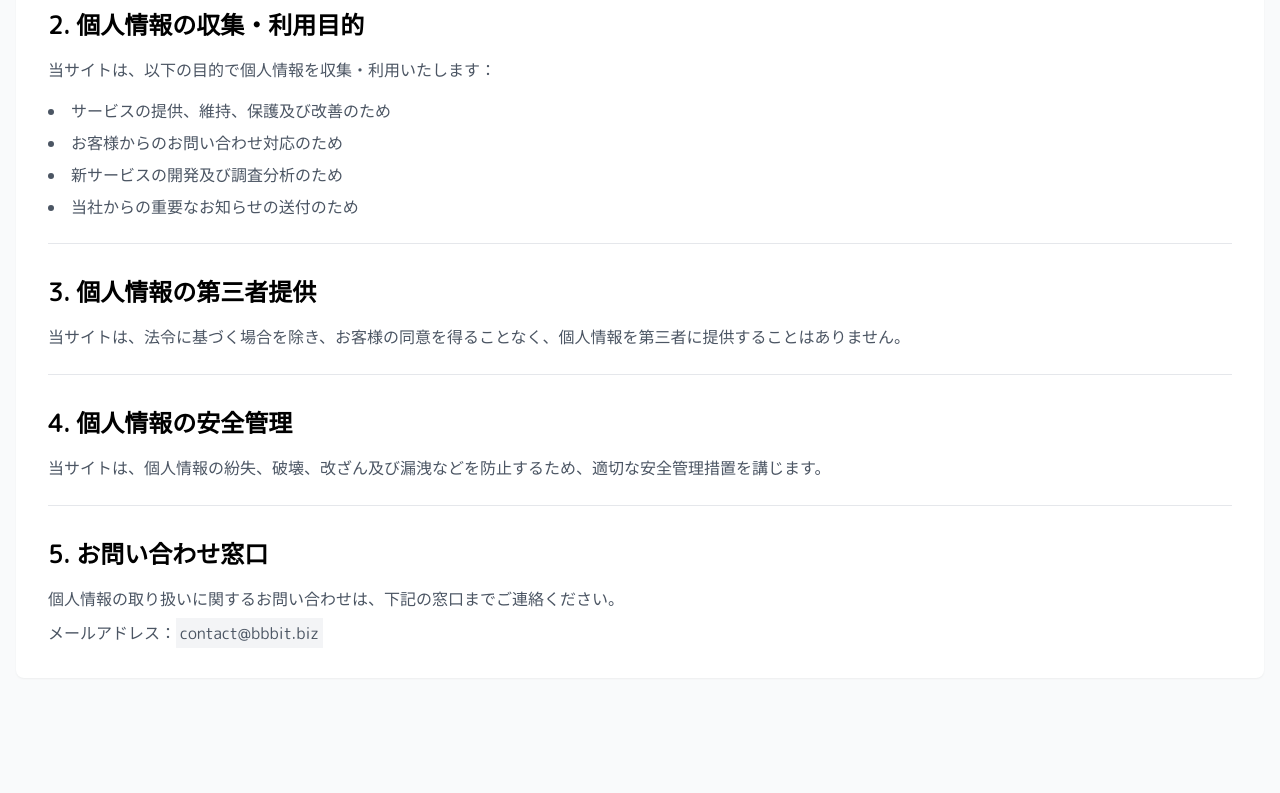
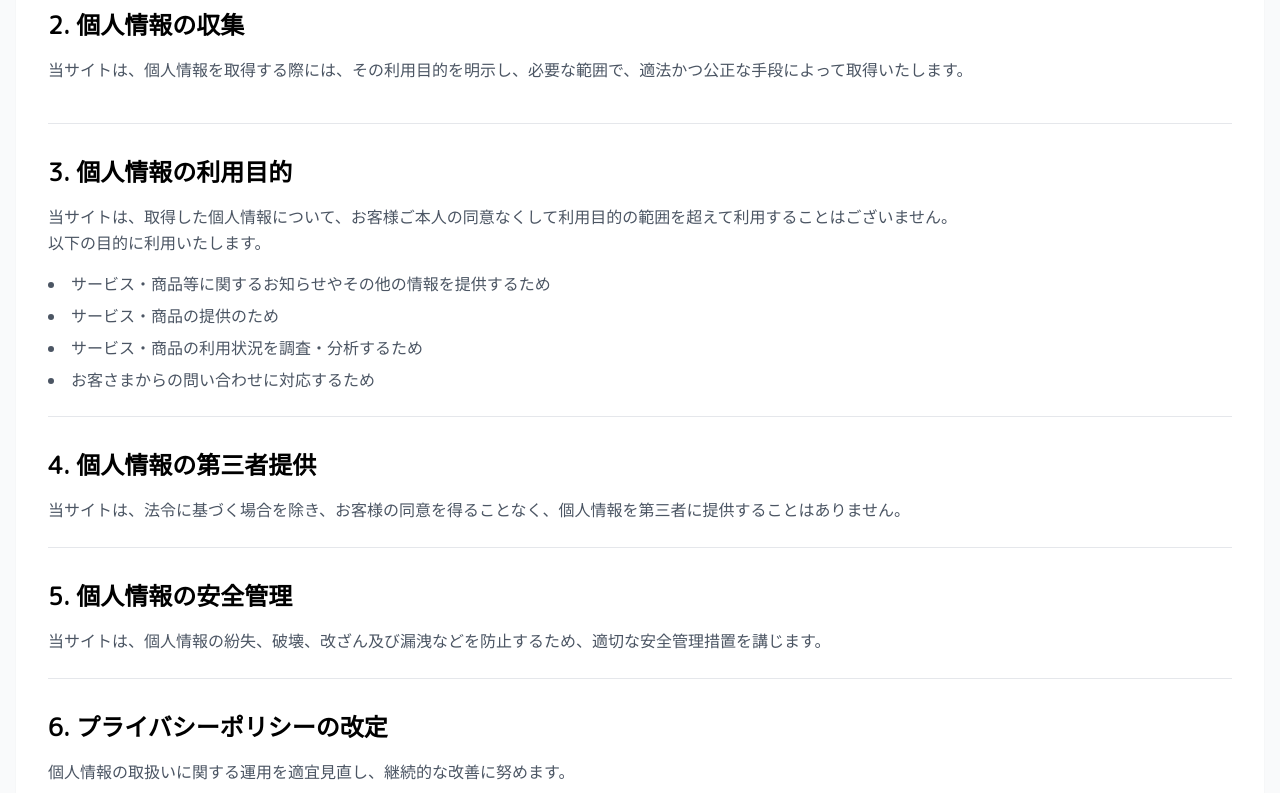
Before and after one commit to tuki0918/bbbit.biz, a Next.js app: page /privacy in a window 1280 px wide. Shown: the part 340-1133 px from the top of the page. Built offline with nearby package versions, Linux system fonts and the light colour scheme.

Commit message:
feat: update PrivacyPolicy component with revised sections and improved clarity for better user understanding

```diff
--- a/components/PrivacyPolicy.tsx
+++ b/components/PrivacyPolicy.tsx
@@ -19,28 +19,39 @@ export default function Hero() {
 							1. 個人情報の取り扱いについて
 						</h2>
 						<p className="text-gray-600 leading-relaxed">
-							当サイトは、お客様の個人情報保護の重要性について認識し、個人情報の保護に関する法律（以下「個人情報保護法」）を遵守すると共に、以下のプライバシーポリシーに従って個人情報を取り扱います。
+							私たちは、お客様の個人情報保護の重要性について認識し、個人情報の保護に関する法律（以下「個人情報保護法」といいます。）を遵守すると共に、以下のプライバシーポリシーに従って個人情報を取り扱います。
+						</p>
+					</section>
+
+					<section className="border-b pb-6">
+						<h2 className="text-2xl font-semibold mb-4">2. 個人情報の収集</h2>
+						<p className="text-gray-600 leading-relaxed mb-4">
+							当サイトは、個人情報を取得する際には、その利用目的を明示し、必要な範囲で、適法かつ公正な手段によって取得いたします。
 						</p>
 					</section>
 
 					<section className="border-b pb-6">
 						<h2 className="text-2xl font-semibold mb-4">
-							2. 個人情報の収集・利用目的
+							3. 個人情報の利用目的
 						</h2>
 						<p className="text-gray-600 leading-relaxed mb-4">
-							当サイトは、以下の目的で個人情報を収集・利用いたします：
+							当サイトは、取得した個人情報について、お客様ご本人の同意なくして利用目的の範囲を超えて利用することはございません。
+							<br />
+							以下の目的に利用いたします。
 						</p>
 						<ul className="list-disc list-inside text-gray-600 space-y-2">
-							<li>サービスの提供、維持、保護及び改善のため</li>
-							<li>お客様からのお問い合わせ対応のため</li>
-							<li>新サービスの開発及び調査分析のため</li>
-							<li>当社からの重要なお知らせの送付のため</li>
+							<li>
+								サービス・商品等に関するお知らせやその他の情報を提供するため
+							</li>
+							<li>サービス・商品の提供のため</li>
+							<li>サービス・商品の利用状況を調査・分析するため</li>
+							<li>お客さまからの問い合わせに対応するため</li>
 						</ul>
 					</section>
 
 					<section className="border-b pb-6">
 						<h2 className="text-2xl font-semibold mb-4">
-							3. 個人情報の第三者提供
+							4. 個人情報の第三者提供
 						</h2>
 						<p className="text-gray-600 leading-relaxed">
 							当サイトは、法令に基づく場合を除き、お客様の同意を得ることなく、個人情報を第三者に提供することはありません。
@@ -49,15 +60,24 @@ export default function Hero() {
 
 					<section className="border-b pb-6">
 						<h2 className="text-2xl font-semibold mb-4">
-							4. 個人情報の安全管理
+							5. 個人情報の安全管理
 						</h2>
 						<p className="text-gray-600 leading-relaxed">
 							当サイトは、個人情報の紛失、破壊、改ざん及び漏洩などを防止するため、適切な安全管理措置を講じます。
 						</p>
 					</section>
 
+					<section className="border-b pb-6">
+						<h2 className="text-2xl font-semibold mb-4">
+							6. プライバシーポリシーの改定
+						</h2>
+						<p className="text-gray-600 leading-relaxed">
+							個人情報の取扱いに関する運用を適宜見直し、継続的な改善に努めます。
+						</p>
+					</section>
+
 					<section>
-						<h2 className="text-2xl font-semibold mb-4">5. お問い合わせ窓口</h2>
+						<h2 className="text-2xl font-semibold mb-4">7. お問い合わせ窓口</h2>
 						<p className="text-gray-600 leading-relaxed">
 							個人情報の取り扱いに関するお問い合わせは、下記の窓口までご連絡ください。
 						</p>
```
